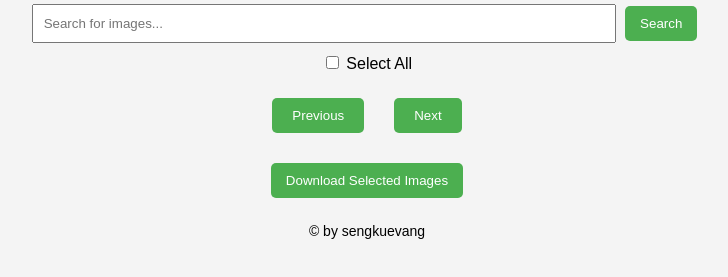
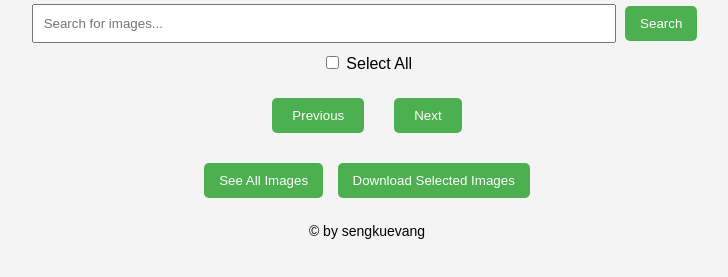
Before and after one commit to Sengkue/downloader, a plain HTML site: page index.html in a window 1280 px wide. Shown: the part 99-376 px from the top of the page, without its empty margins (273-1001 px from the left). Drawn offline with Linux system fonts and the light colour scheme.

Commit message:
commit Sat 09/21/2024 11:47:04.11

```diff
--- a/index.html
+++ b/index.html
@@ -25,6 +25,7 @@
             <button id="next-button">Next</button>
         </div>
 
+        <button id="see-all-button">See All Images</button> <!-- New button -->
         <button id="download-button">Download Selected Images</button>
     </div>
 
```
